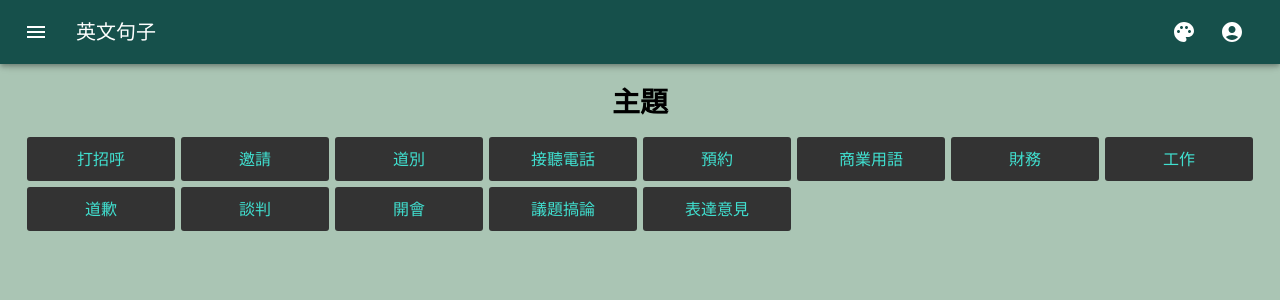
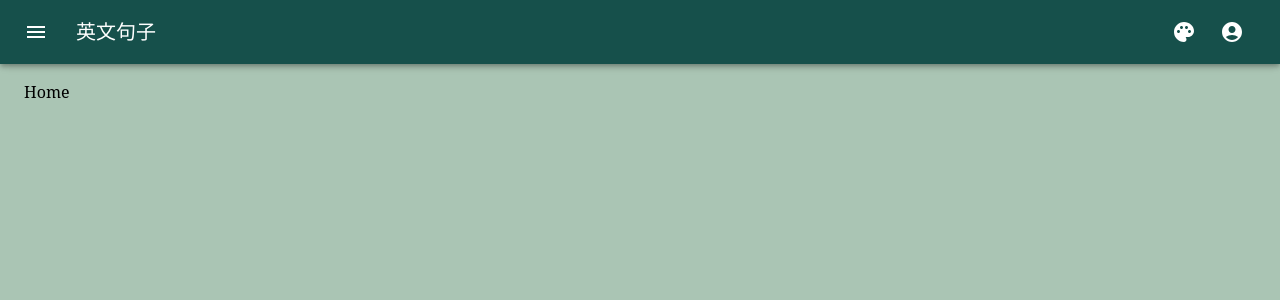
Before and after one commit to AbbyAbby33/english-sentence, a React (Create React App) app: page / in a window 1280 px wide. Shown: the top 300 px of the page. Built offline with nearby package versions, Linux system fonts and the light colour scheme; a web font is replaced by a local one.

Commit message:
feat: (首頁) 新增首頁頁面

```diff
--- a/src/App.tsx
+++ b/src/App.tsx
@@ -33,6 +33,7 @@ import SentenceLearning from './content/SentenceLearning/pages/SentenceLearning'
 import CreateSentence from './content/CreateSentence/pages/CreateSentence';
 import MenuMatain from './content/MenuMatain/pages/MenuMatain';
 import NoMatch from './content/NoMatch/pages/NoMatch';
+import Home from './content/Home/pages/Home';
 
 const theme1 = createTheme({
 	components: {
@@ -261,7 +262,7 @@ function App() {
 			{/* content */}
 			<Main open={open}>
 				<Routes>
-					<Route path="/" element={<TopicList />} />
+					<Route path="/" element={<Home />} />
 					<Route path="topic-list" element={<TopicList />} />
 					<Route path="topic-list/:id" element={<SentenceList />} />
 					<Route path="sentence-learning/:id" element={<SentenceLearning />} />
--- /dev/null
+++ b/src/content/Home/pages/Home.tsx
@@ -0,0 +1,7 @@
+import React from 'react';
+
+export default function Home() {
+    return (
+        <div>Home</div>
+    )
+}
```
